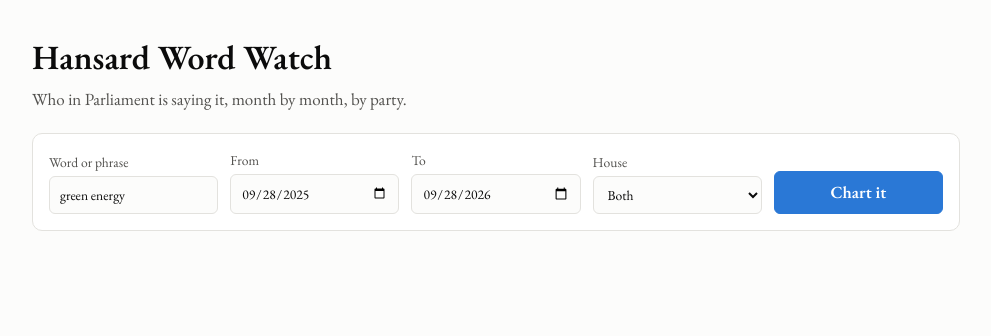
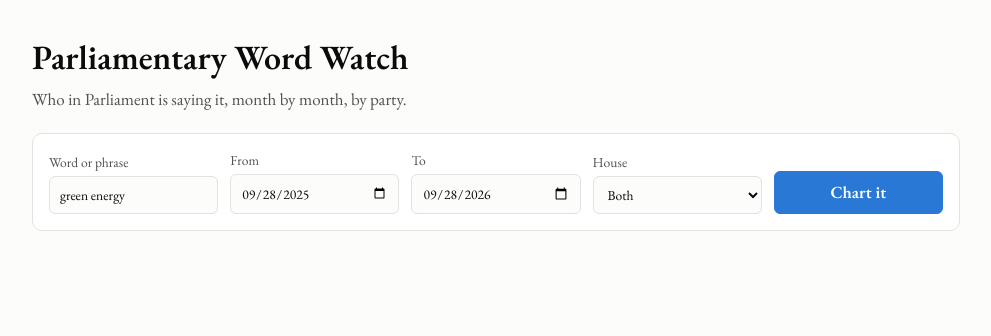
Before and after one commit to woodyjeffay/hansard, a website: page parties.html in a window 1280 px wide. Shown: the whole page, without its empty margins (144-1135 px from the left). Drawn offline with nearby package versions, Linux system fonts and the light colour scheme.

Commit message:
Update parties.html

```diff
--- a/parties.html
+++ b/parties.html
@@ -3,7 +3,7 @@
 <head>
   <meta charset="utf-8">
   <meta name="viewport" content="width=device-width, initial-scale=1">
-  <title>Hansard Word Watch</title>
+  <title>Parliamentary Word Watch</title>
   <link rel="preconnect" href="https://fonts.googleapis.com">
   <link rel="preconnect" href="https://fonts.gstatic.com" crossorigin>
   <link href="https://fonts.googleapis.com/css2?family=EB+Garamond:wght@400;600&display=swap" rel="stylesheet">
@@ -179,7 +179,7 @@
 </head>
 <body>
   <main>
-    <h1>Hansard Word Watch</h1>
+    <h1>Parliamentary Word Watch</h1>
     <p class="lede">Who in Parliament is saying it, month by month, by party.</p>
 
     <form id="search">
```
